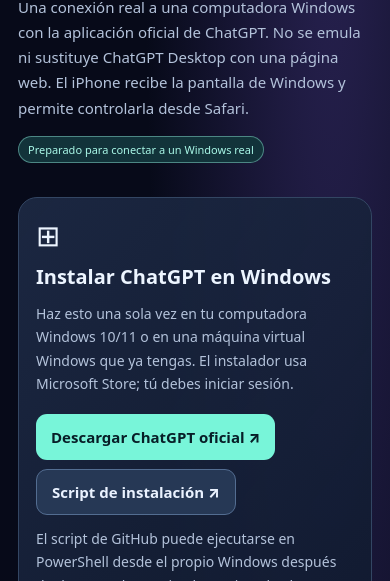
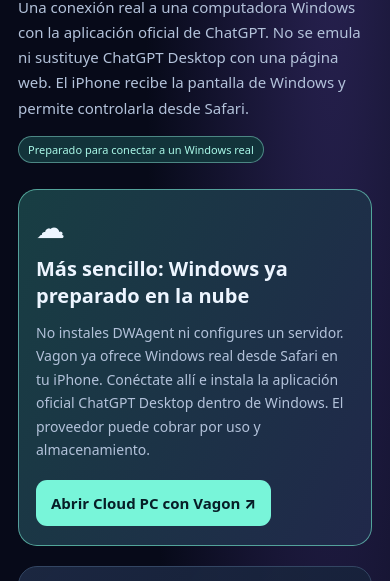
Before and after one commit to H4CKLABORATORY/dexter-ai-web, a website: page nexus-os/chatgpt-pc/index.html in a window 390 px wide. Shown: the part 250-831 px from the top of the page. Drawn offline with Linux system fonts and the light colour scheme.

Commit message:
feat(nexus): integrate existing cloud Windows into mobile OS launcher

```diff
--- a/nexus-os/chatgpt-pc/index.html
+++ b/nexus-os/chatgpt-pc/index.html
@@ -27,6 +27,11 @@
 <h1>Tu ChatGPT de <span>PC,</span> en el iPhone.</h1>
 <p class="muted deck">Una conexión real a una computadora Windows con la aplicación oficial de ChatGPT. No se emula ni sustituye ChatGPT Desktop con una página web. El iPhone recibe la pantalla de Windows y permite controlarla desde Safari.</p>
 <span class="flag">Preparado para conectar a un Windows real</span>
+</section>
+<section class="card" style="border-color:#7ff8dc90;background:linear-gradient(115deg,#183e43,#20284a);margin:12px 0 18px">
+<div class="big">☁</div><h2>Más sencillo: Windows ya preparado en la nube</h2>
+<p class="muted">No instales DWAgent ni configures un servidor. Vagon ya ofrece Windows real desde Safari en tu iPhone. Conéctate allí e instala la aplicación oficial ChatGPT Desktop dentro de Windows. El proveedor puede cobrar por uso y almacenamiento.</p>
+<div class="actions"><a class="button" href="../cloud-pc/">Abrir Cloud PC con Vagon ↗</a></div>
 </section>
 <div class="grid">
 <section class="card"><div class="big">⊞</div><h2>Instalar ChatGPT en Windows</h2>
```
